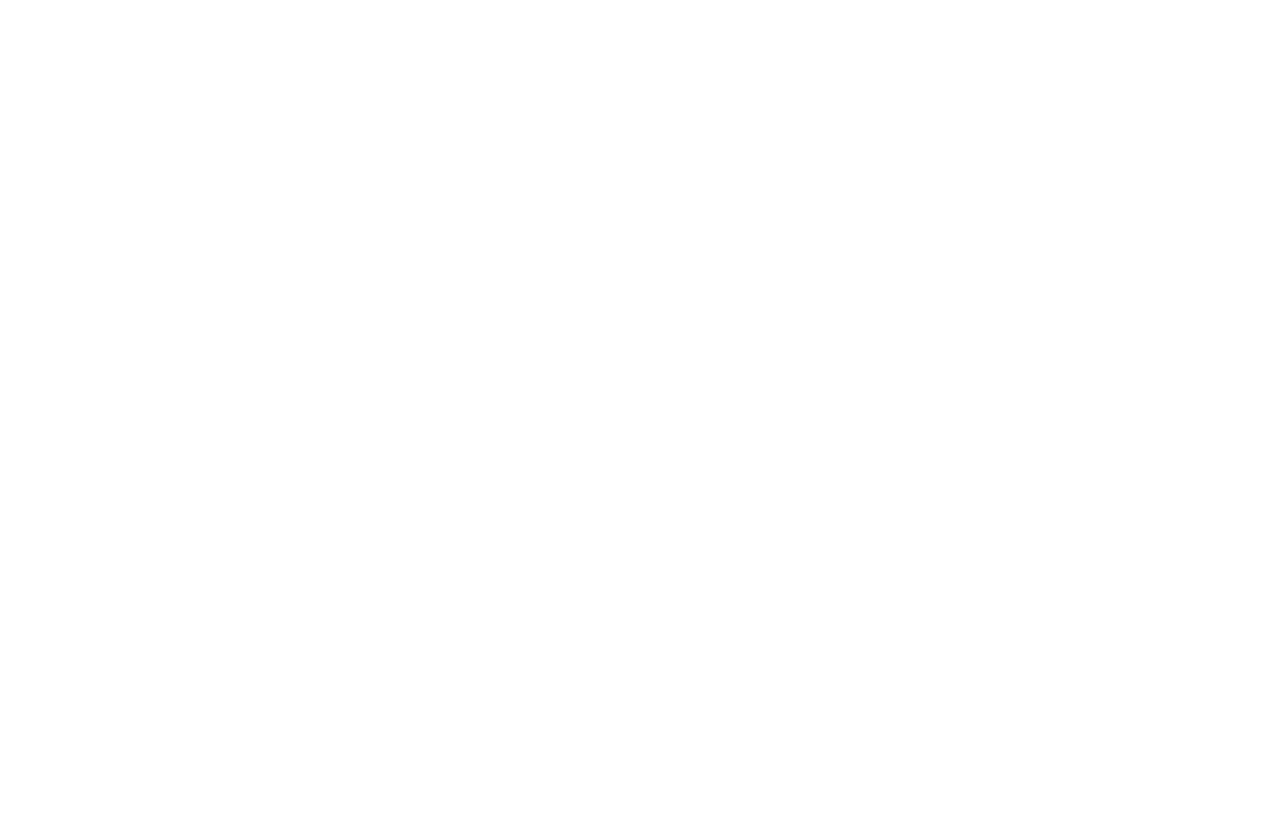
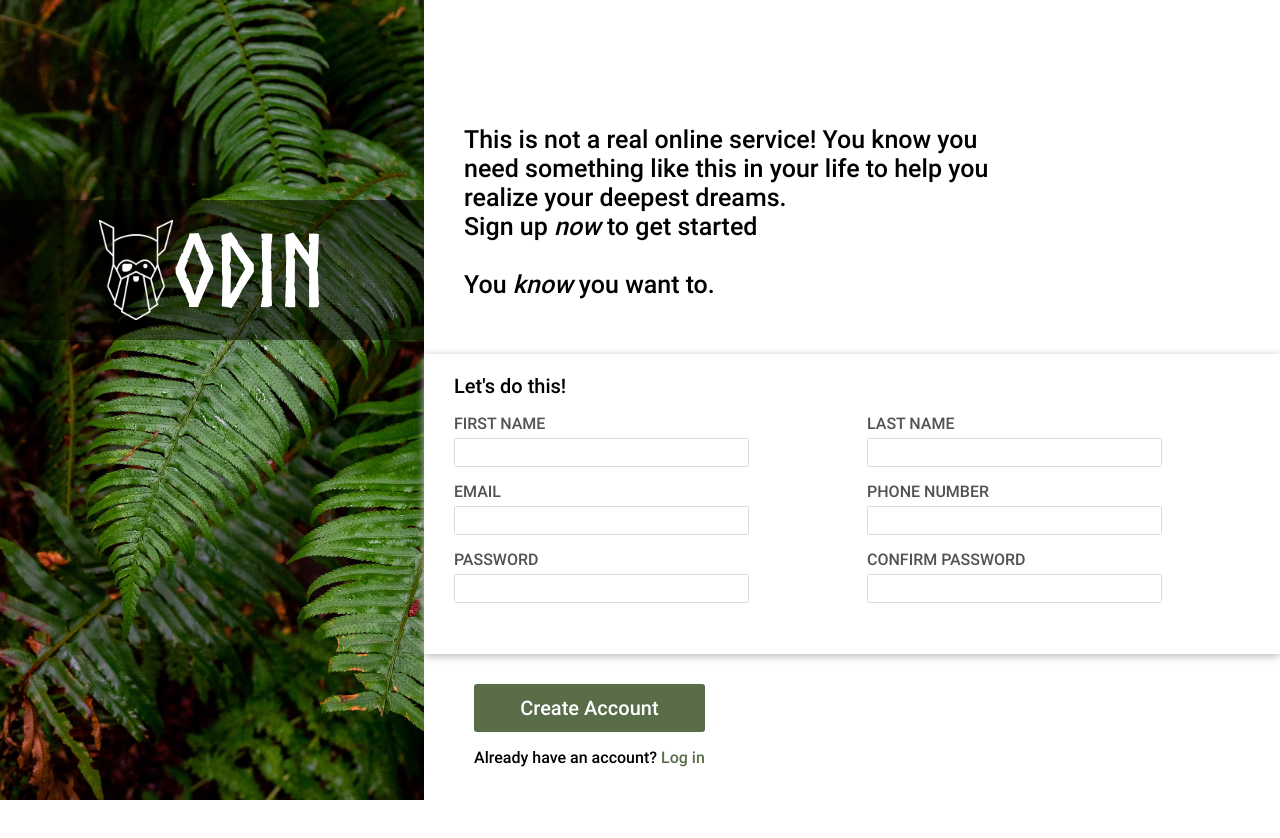
Before and after one commit to carinaalbu/Sign-up-Form, a plain HTML site: page index.html in a window 1280 px wide. Before the commit the page ends 800 px from the top, so only its background shows below. Drawn offline with Linux system fonts and the light colour scheme.

Commit message:
Implement design

```diff
--- a/index.html
+++ b/index.html
@@ -3,9 +3,62 @@
 <head>
     <meta charset="UTF-8">
     <meta name="viewport" content="width=device-width, initial-scale=1.0">
-    <title>Document</title>
+    <link rel="stylesheet" href="styles.css">
+    <title>Sign-Up Form</title>
 </head>
 <body>
+    <div class="background">
+        <div class="odin-container">
+            <div class="logo">
+                <img src="odin-logo.png" class="odin-logo">
+                ODIN</div>
+        </div>
+    </div>
+    <div class="main-body">
+        <p class="signup-text">This is not a real online service! You know you need something like this in your life to help you realize your deepest dreams. <br>
+        Sign up <i>now</i> to get started <br>
+        <br>
+        You <i>know</i> you want to.
+        </p>
+        <div class="form-container">
+        <p class="form-text">Let's do this!</p>
+            <form class="form">
+                <div class="form-column">
+                    <div class="form-text-field">
+                        <label for="firstName">FIRST NAME</label>
+                        <input type="text">
+                    </div>
+                    <div class="form-text-field">
+                        <label for="email">EMAIL</label>
+                        <input type="email">
+                    </div>
+                    <div class="form-text-field">
+                        <label for="password" required>PASSWORD</label>
+                    <input type="password">
+                    </div>
+                </div>
+                <div class="form-column">
+                    <div class="form-text-field">
+                        <label for="lastName">LAST NAME</label>
+                        <input type="text">
+                    </div>
+                    <div class="form-text-field">
+                        <label for="phone">PHONE NUMBER</label>
+                    <input type="text">
+                    </div>
+                    <div class="form-text-field">
+                        <label for="confirmPass" required>CONFIRM PASSWORD</label>
+                    <input type="password">
+                    </div>
+                </div>
+            </form>
 
+
+    </div>
+    <div class="btn-container">
+        <button type="submit" class="submit-button">Create Account</button>
+        <p>Already have an account? <a href="login" class="login">Log in</a></p>
+    </div>
+    </div>
 </body>
 </html>
--- a/styles.css
+++ b/styles.css
@@ -0,0 +1,156 @@
+.background{
+    display: flex;
+    min-width: fit-content;
+    width: fit-content;
+    height: 100vh;
+    background-image: url('background.avif');
+    background-repeat: no-repeat;
+    background-size: cover;
+}
+
+@font-face {
+    font-family: Norse;
+    src: url(Norse-Bold.otf);
+}
+
+.odin-container {
+    background-color: hsla(0, 0%, 0%, 0.5);
+    width: 100%;
+    min-width: 30vw;
+    display: flex;
+    margin-top: 200px;
+    justify-content: center;
+    align-items: center;
+    padding: 20px;
+    max-height: 100px;
+}
+
+.logo {
+    color: white;
+    font-family: "Norse";
+    font-size: 100px;
+    display: flex;
+    align-items: center;
+}
+.odin-logo {
+    height: 100px;
+    width: auto;
+}
+
+
+.main-body {
+    display: flex;
+    flex-direction: row;
+    position: relative;
+    align-items: center;
+    flex-wrap: wrap;
+    font-family: Roboto;
+    padding-bottom: 400px;
+
+}
+
+.signup-text{
+    font-size: 25px;
+    padding: 100px 250px 30px 40px;
+
+}
+
+@font-face {
+    font-family: Roboto;
+    src: url(Roboto-Medium.ttf);
+}
+.form-container {
+    width: 100%;
+    height: 300px;
+    display: flex;
+    flex-direction: column;
+    box-shadow: 0 2px 8px rgb(184, 182, 182);
+    padding-left: 30px;
+    font-family: Roboto;
+}
+
+.form-text {
+    height: 20px;
+    font-size: 20px;
+}
+
+.form {
+    display: flex;
+}
+
+.form-column {
+    display: flex;
+    flex-direction: column;
+    width: 50%;
+
+}
+
+
+.form-text-field {
+    display: flex;
+    flex-direction: column;
+    color: rgb(82, 82, 82);
+}
+
+
+input {
+    width: 70%;
+    height: 25px;
+    margin-top: 5px;
+    margin-bottom: 15px;
+    border: 1px solid rgb(219, 219, 219);
+    border-radius: 1.5px;
+    font-size: 18px;
+}
+
+input:focus {
+    outline: 1px solid rgb(31, 98, 241);
+    box-shadow: 1px 1px 5px grey;
+ }
+
+ input:invalid{
+    outline: 1px solid rgb(197, 6, 47);
+
+ }
+
+.btn-container {
+    display: flex;
+    flex-direction: column;
+    padding-top: 30px;
+    padding-left: 50px;
+}
+
+.submit-button{
+    width: auto;
+    height: auto;
+    font-family: Roboto;
+    font-size: 20px;
+    color:white;
+    background-color: #596D48;
+    border-style: none;
+    border-radius: 3px;
+    padding: 10px;
+    border: 2px solid #596D48;
+}
+
+.submit-button:hover{
+    background-color: white;
+    color: #596D48;
+    border: 2px solid #596D48;
+}
+
+.login {
+    color: #596D48;
+    text-decoration: none;
+}
+
+.login::after{
+    color: #596D48;
+    text-decoration: none;
+}
+
+body{
+    display:flex;
+    flex-direction: row;
+    margin: 0;
+}
```
Also changed, not shown: Norse-Bold.otf (added), Roboto-Medium.ttf (added), background.avif (added), odin-logo.png (added).
